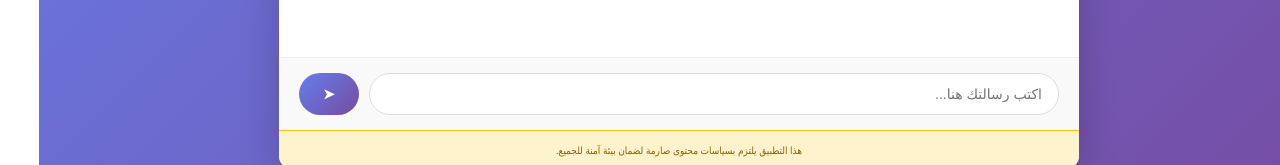
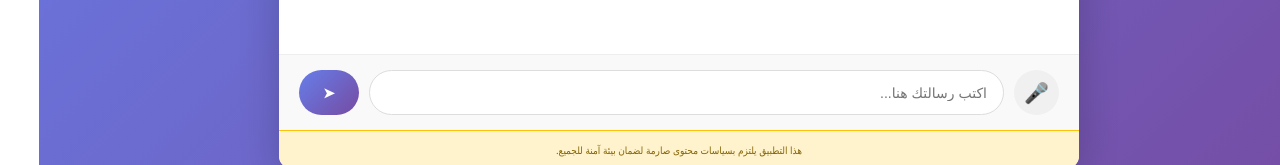
Before and after one commit to CodeBitsLern/taleb-ai, a React (Vite) app: page / in a window 1280 px wide. Shown: the part 532-697 px from the top of the page. Built offline with nearby package versions, Linux system fonts and the light colour scheme; no server answers; the HTML template or start-up script is replaced by a standard one.

Commit message:
Add voice interaction (STT and TTS) for Taleb AI

```diff
--- a/src/components/Chat.tsx
+++ b/src/components/Chat.tsx
@@ -15,6 +15,14 @@ interface ConversationMessage {
 
 const STORAGE_KEY = 'taleb_chat_history'
 
+// Extend Window interface for SpeechRecognition
+declare global {
+  interface Window {
+    SpeechRecognition: any;
+    webkitSpeechRecognition: any;
+  }
+}
+
 export default function Chat() {
   const [messages, setMessages] = useState<Message[]>([
     {
@@ -26,7 +34,36 @@ export default function Chat() {
   ])
   const [inputValue, setInputValue] = useState('')
   const [isLoading, setIsLoading] = useState(false)
+  const [isListening, setIsListening] = useState(false)
+  const [isSpeaking, setIsSpeaking] = useState(false)
   const messagesEndRef = useRef<HTMLDivElement>(null)
+  const recognitionRef = useRef<any>(null)
+
+  // Initialize Speech Recognition
+  useEffect(() => {
+    const SpeechRecognition = window.SpeechRecognition || window.webkitSpeechRecognition
+    if (SpeechRecognition) {
+      recognitionRef.current = new SpeechRecognition()
+      recognitionRef.current.continuous = false
+      recognitionRef.current.lang = 'ar-SA'
+      recognitionRef.current.interimResults = false
+
+      recognitionRef.current.onresult = (event: any) => {
+        const transcript = event.results[0][0].transcript
+        setInputValue(transcript)
+        setIsListening(false)
+      }
+
+      recognitionRef.current.onerror = (event: any) => {
+        console.error('Speech recognition error', event.error)
+        setIsListening(false)
+      }
+
+      recognitionRef.current.onend = () => {
+        setIsListening(false)
+      }
+    }
+  }, [])
 
   // Load history from localStorage on mount
   useEffect(() => {
@@ -34,7 +71,6 @@ export default function Chat() {
     if (savedHistory) {
       try {
         const parsedHistory = JSON.parse(savedHistory)
-        // Convert string timestamps back to Date objects
         const hydratedHistory = parsedHistory.map((msg: any) => ({
           ...msg,
           timestamp: new Date(msg.timestamp)
@@ -46,7 +82,7 @@ export default function Chat() {
     }
   }, [])
 
-  // Save history to localStorage whenever messages change
+  // Save history to localStorage
   useEffect(() => {
     if (messages.length > 1 || (messages.length === 1 && messages[0].sender === 'assistant' && messages[0].id !== '1')) {
       localStorage.setItem(STORAGE_KEY, JSON.stringify(messages))
@@ -60,6 +96,7 @@ export default function Chat() {
 
   const handleClearHistory = () => {
     if (window.confirm('هل أنت متأكد من رغبتك في مسح سجل المحادثة؟')) {
+      stopSpeaking()
       const initialMessage: Message = {
         id: '1',
         text: 'مرحباً! أنا طالب، مساعدك الذكي. كيف يمكنني مساعدتك اليوم؟',
@@ -71,10 +108,37 @@ export default function Chat() {
     }
   }
 
+  const toggleListening = () => {
+    if (isListening) {
+      recognitionRef.current?.stop()
+      setIsListening(false)
+    } else {
+      stopSpeaking()
+      recognitionRef.current?.start()
+      setIsListening(true)
+    }
+  }
+
+  const speak = (text: string) => {
+    stopSpeaking()
+    const utterance = new SpeechSynthesisUtterance(text)
+    utterance.lang = 'ar-SA'
+    utterance.onstart = () => setIsSpeaking(true)
+    utterance.onend = () => setIsSpeaking(false)
+    utterance.onerror = () => setIsSpeaking(false)
+    window.speechSynthesis.speak(utterance)
+  }
+
+  const stopSpeaking = () => {
+    window.speechSynthesis.cancel()
+    setIsSpeaking(false)
+  }
+
   const handleSendMessage = async (e: React.FormEvent) => {
     e.preventDefault()
     if (!inputValue.trim() || isLoading) return
 
+    stopSpeaking()
     const userMessage: Message = {
       id: Date.now().toString(),
       text: inputValue,
@@ -87,7 +151,6 @@ export default function Chat() {
     setIsLoading(true)
 
     try {
-      // Build conversation history for context
       const conversationHistory: ConversationMessage[] = messages
         .filter(msg => msg.id !== '1')
         .map(msg => ({
@@ -105,6 +168,7 @@ export default function Chat() {
           timestamp: new Date()
         }
         setMessages(prev => [...prev, assistantMessage])
+        speak(response.message)
       } else {
         const errorMessage: Message = {
           id: (Date.now() + 1).toString(),
@@ -113,6 +177,7 @@ export default function Chat() {
           timestamp: new Date()
         }
         setMessages(prev => [...prev, errorMessage])
+        speak(errorMessage.text)
       }
     } catch (error) {
       console.error('Error sending message:', error)
@@ -133,9 +198,16 @@ export default function Chat() {
       <div className="chat-header">
         <div className="header-top">
           <h1>طالب - المساعد الذكي</h1>
-          <button onClick={handleClearHistory} className="clear-btn" title="مسح المحادثة">
-            🗑️
-          </button>
+          <div className="header-actions">
+            {isSpeaking && (
+              <button onClick={stopSpeaking} className="action-btn stop-btn" title="إيقاف الصوت">
+                🔇
+              </button>
+            )}
+            <button onClick={handleClearHistory} className="action-btn clear-btn" title="مسح المحادثة">
+              🗑️
+            </button>
+          </div>
         </div>
         <p className="copyright-notice">© 2026 Ahmad Taleb. جميع الحقوق محفوظة.</p>
       </div>
@@ -144,6 +216,15 @@ export default function Chat() {
           <div key={message.id} className={`message ${message.sender}`}>
             <div className="message-content">
               {message.text}
+              {message.sender === 'assistant' && message.id !== '1' && (
+                <button
+                  className="inline-speak-btn"
+                  onClick={() => speak(message.text)}
+                  title="نطق النص"
+                >
+                  🔊
+                </button>
+              )}
             </div>
             <span className="message-time">
               {message.timestamp.toLocaleTimeString('ar-SA')}
@@ -164,6 +245,14 @@ export default function Chat() {
         <div ref={messagesEndRef} />
       </div>
       <form onSubmit={handleSendMessage} className="chat-input-form">
+        <button
+          type="button"
+          onClick={toggleListening}
+          className={`voice-btn ${isListening ? 'listening' : ''}`}
+          title={isListening ? 'جاري الاستماع...' : 'تحدث الآن'}
+        >
+          {isListening ? '🛑' : '🎤'}
+        </button>
         <input
           type="text"
           value={inputValue}
--- a/src/styles/globals.css
+++ b/src/styles/globals.css
@@ -76,7 +76,12 @@ body {
   width: 100%;
 }
 
-.clear-btn {
+.header-actions {
+  display: flex;
+  gap: 10px;
+}
+
+.action-btn {
   background: rgba(255, 255, 255, 0.2);
   border: none;
   border-radius: 50%;
@@ -90,8 +95,53 @@ body {
   transition: background 0.3s;
 }
 
-.clear-btn:hover {
+.action-btn:hover {
   background: rgba(255, 255, 255, 0.4);
+}
+
+.stop-btn {
+  background: rgba(255, 0, 0, 0.3);
+}
+
+.voice-btn {
+  background: #f0f0f0;
+  border: none;
+  border-radius: 50%;
+  width: 45px;
+  height: 45px;
+  display: flex;
+  justify-content: center;
+  align-items: center;
+  cursor: pointer;
+  font-size: 20px;
+  transition: all 0.3s;
+}
+
+.voice-btn.listening {
+  background: #ff4b2b;
+  color: white;
+  animation: pulse 1.5s infinite;
+}
+
+.inline-speak-btn {
+  background: none;
+  border: none;
+  cursor: pointer;
+  font-size: 14px;
+  margin-right: 8px;
+  opacity: 0.6;
+  transition: opacity 0.3s;
+  vertical-align: middle;
+}
+
+.inline-speak-btn:hover {
+  opacity: 1;
+}
+
+@keyframes pulse {
+  0% { transform: scale(1); box-shadow: 0 0 0 0 rgba(255, 75, 43, 0.7); }
+  70% { transform: scale(1.1); box-shadow: 0 0 0 10px rgba(255, 75, 43, 0); }
+  100% { transform: scale(1); box-shadow: 0 0 0 0 rgba(255, 75, 43, 0); }
 }
 
 .chat-messages {
```
